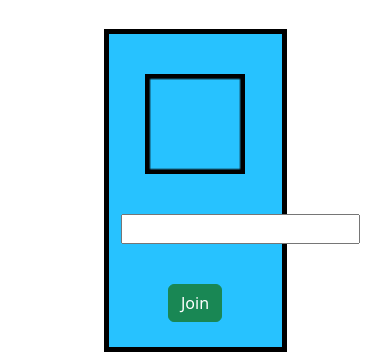
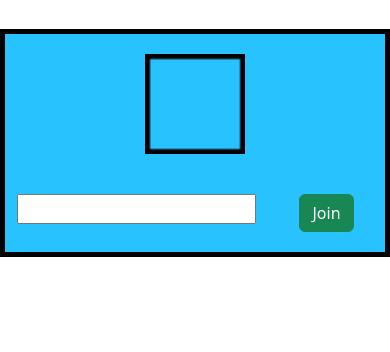
Before and after one commit to JWeimer1/Here-s-Your-Sign, a website: page join-m.html in a window 390 px wide. Shown: the part 771-1123 px from the top of the page. After the commit the page ends 1028 px from the top, so only its background shows below. Drawn offline with nearby package versions, Linux system fonts and the light colour scheme.

Commit message:
Update for mobile

```diff
--- a/css/style.css
+++ b/css/style.css
@@ -102,3 +102,12 @@
   border-color: #000000;
   border-width: 5px;
 }
+
+#submit-box-mobile {
+  background-color: #27c2ff;
+
+
+  border-style: solid;
+  border-color: #000000;
+  border-width: 5px;
+}
--- a/join-m.html
+++ b/join-m.html
@@ -68,7 +68,7 @@
 			<p></p>
 			<p></p>
 		</div>
-		<div class="row" id="submit-box">
+		<div class="row" id="submit-box-mobile">
 			<div class="col" id="submit-icon">
 				<img src="/img/icon.png" width="100px" height="100px">
 			</div>
```
